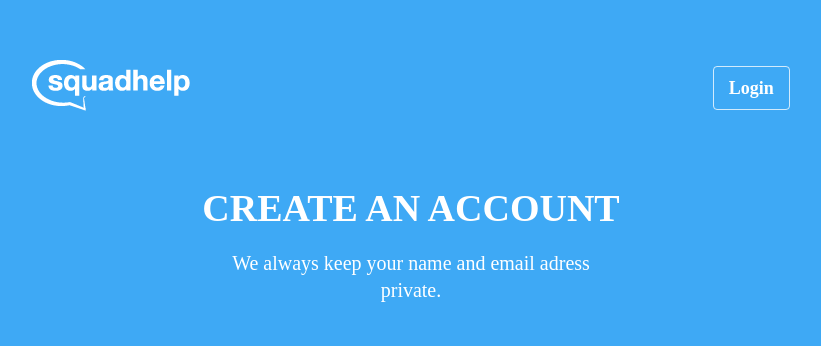
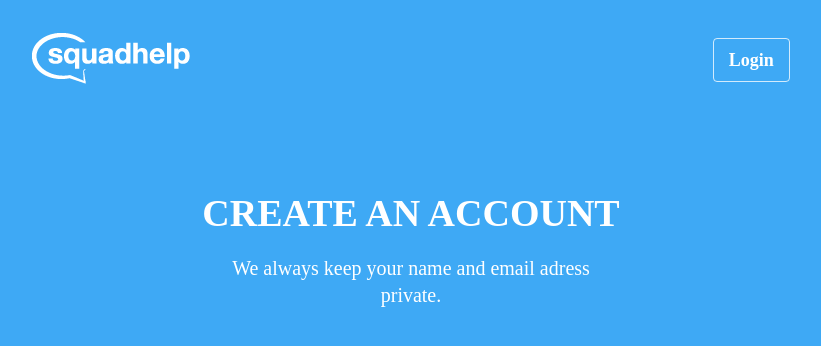
Before and after one commit to Nikan21/formMainHomework, a React (Create React App) app: page /signUp in a window 1280 px wide. Shown: the top 346 px of the page, without its empty margins (229-1050 px from the left). Built offline with nearby package versions, Linux system fonts and the light colour scheme.

Commit message:
Fixed position header component

```diff
--- a/src/Components/LoginPage/loginPage.module.sass
+++ b/src/Components/LoginPage/loginPage.module.sass
@@ -3,10 +3,10 @@
     width: 100%
 
 .header
+    height: 15vh
     display: flex
     justify-content: space-around
     align-items: center
-    margin-top: 60px
 
 .main
     display: flex
--- a/src/Components/SignUpPage/signUpPage.module.sass
+++ b/src/Components/SignUpPage/signUpPage.module.sass
@@ -1,12 +1,13 @@
-.loginWindow
+.loginWindowOne
     height: 100vh
     width: 100%
+    background-color: #3ea9f5
 
 .header
+    height: 15vh
     display: flex
     justify-content: space-around
     align-items: center
-    margin-top: 60px
 
 .main
     display: flex
```
